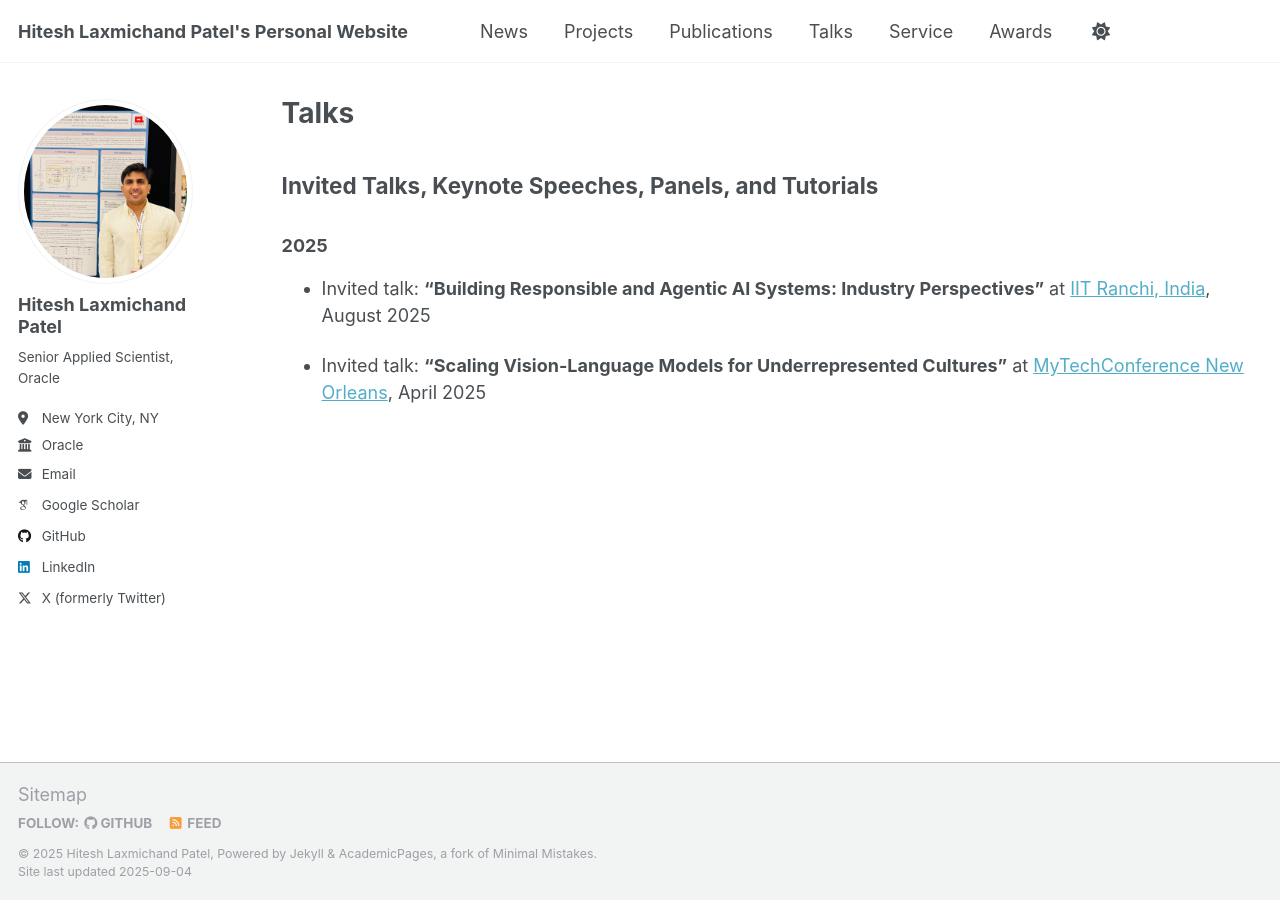
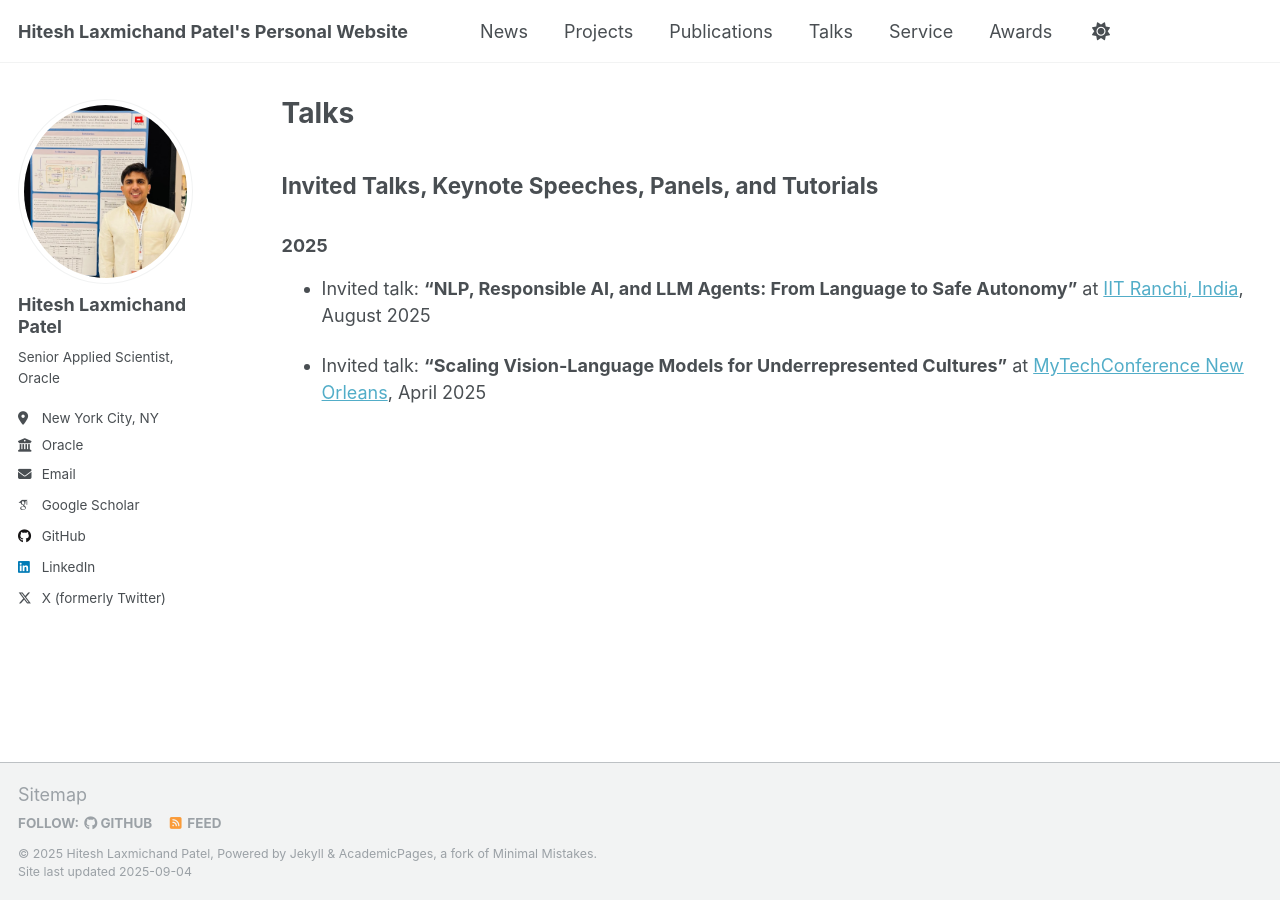
Before and after one commit to HITESHLPATEL/hiteshlpatel.github.io, a Jekyll site: the page built from _pages/talks.md, in a window 1280 px wide. Built offline with Jekyll 4.4.1, drawn with Linux system fonts in a browser that asks for light colours; some web fonts are replaced.

Commit message:
Update talks.md

```diff
--- a/_pages/talks.md
+++ b/_pages/talks.md
@@ -8,6 +8,6 @@ author_profile: true
 ## Invited Talks, Keynote Speeches, Panels, and Tutorials
 ### 2025
 
-- Invited talk: **"Building Responsible and Agentic AI Systems: Industry Perspectives"** at [IIT Ranchi, India](), August 2025
+- Invited talk: **"NLP, Responsible AI, and LLM Agents: From Language to Safe Autonomy"** at [IIT Ranchi, India](https://www.linkedin.com/posts/acm-iiit-ranchi-student-chapter_ai-responsibleai-nlp-activity-7359670810103463936-eXwB?utm_source=share&utm_medium=member_desktop&rcm=ACoAABuRgg8BLvGcwK-xMh6RAXJG2IOwBtzepE0), August 2025
 
 - Invited talk: **"Scaling Vision-Language Models for Underrepresented Cultures"** at [MyTechConference New Orleans](https://www.mytechconference.com/new-orleans), April 2025
```
